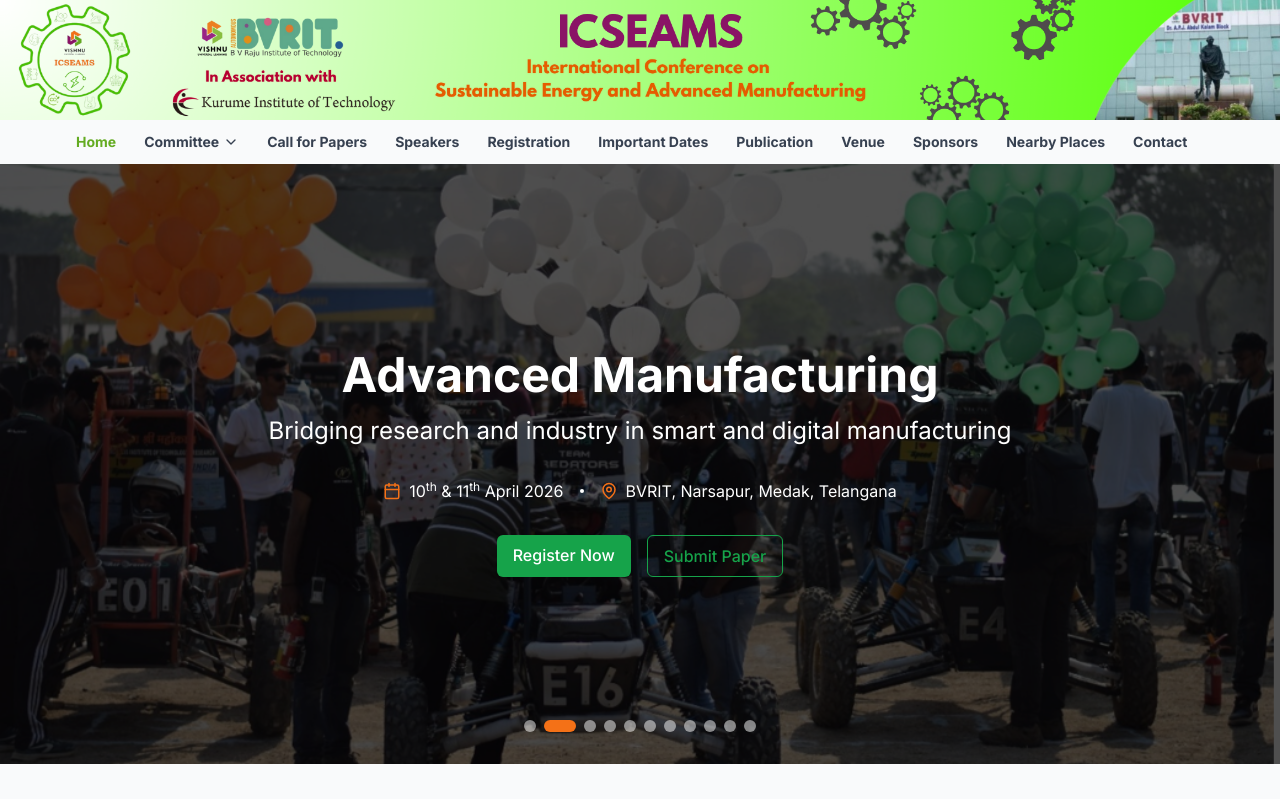
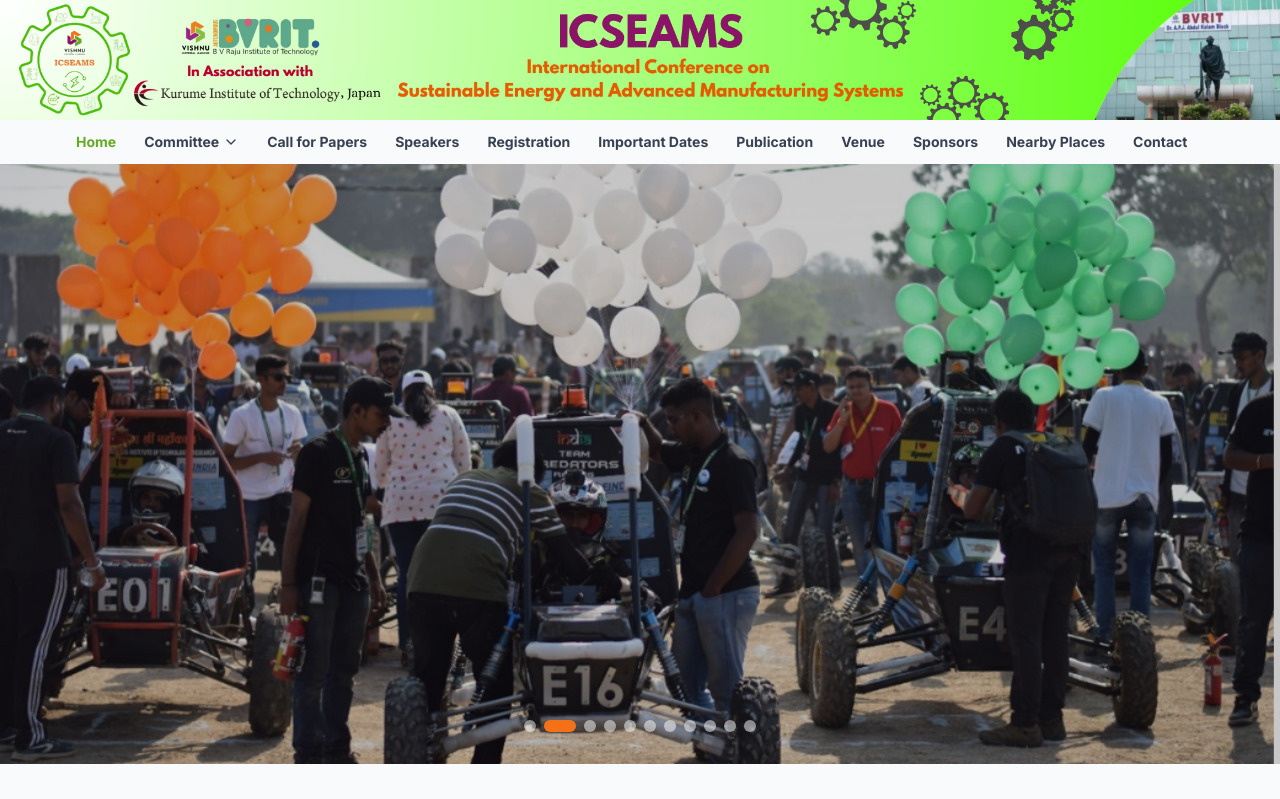
Before and after one commit to skksharif/icseams-conference-landing-page, a React (Vite) app: page / in a window 1280 px wide. Shown: the top 799 px of the page. Built offline with nearby package versions, Linux system fonts and the light colour scheme.

Commit message:
Update dates and enhancements

```diff
--- a/src/components/home/Hero.tsx
+++ b/src/components/home/Hero.tsx
@@ -52,60 +52,7 @@ const Hero: React.FC = () => {
             className="absolute inset-0 bg-cover bg-center"
             style={{ backgroundImage: `url(${slide.image})` }}
           />
-          <div className="absolute inset-0 bg-black bg-opacity-60" />
-          <div className="absolute inset-0 flex flex-col items-center justify-center text-center text-white p-4">
-            {slide.title && (
-              <h1
-                className="text-3xl md:text-4xl lg:text-5xl font-bold mb-4"
-                data-aos="fade-down"
-                data-aos-delay="200"
-              >
-                {slide.title}
-              </h1>
-            )}
-            {slide.subtitle && (
-              <p
-                className="text-lg md:text-xl lg:text-2xl max-w-3xl mb-8"
-                data-aos="fade-up"
-                data-aos-delay="400"
-              >
-                {slide.subtitle}
-              </p>
-            )}
 
-            {index <= 2 && (
-              <>
-                <div
-                  className="flex flex-col sm:flex-row items-center justify-center gap-4 mb-8 text-sm md:text-base"
-                  data-aos="fade-up"
-                  data-aos-delay="600"
-                >
-                  <div className="flex items-center gap-2">
-                    <Calendar size={18} className="text-conference-orange" />
-                    <span>10<sup>th</sup> & 11<sup>th</sup> April 2026</span>
-                  </div>
-                  <div className="hidden sm:block bg-white w-1 h-1 rounded-full" />
-                  <div className="flex items-center gap-2">
-                    <MapPin size={18} className="text-conference-orange" />
-                    <span>BVRIT, Narsapur, Medak, Telangana</span>
-                  </div>
-                </div>
-
-                <div
-                  className="flex flex-col sm:flex-row gap-4"
-                  data-aos="zoom-in"
-                  data-aos-delay="800"
-                >
-                  <Link to="/registration" className="btn-primary">
-                    Register Now
-                  </Link>
-                  <Link to="/call-for-papers" className="btn-outline">
-                    Submit Paper
-                  </Link>
-                </div>
-              </>
-            )}
-          </div>
         </div>
       ))}
 
--- a/src/pages/ContactPage.tsx
+++ b/src/pages/ContactPage.tsx
@@ -78,22 +78,22 @@ const ContactPage: React.FC = () => {
                   <div>
                     <h3 className="font-semibold text-gray-800 mb-1">Phone</h3>
                     <p className="text-gray-800">
-                      <i>Joint Secretary : </i> <br />
-                      +91 8500989791
-                      <br /> Dr. K Nagu
+                      <i>Organizing secretary :</i> <br />
+                      +91 9182139090 <br />
+                      Dr. M Vishnu Vardhan Reddy
                     </p>
                     <div className="mt-2">
-                      <p> </p>
                       <p className="text-gray-800">
-                        <i>Organizing secretary :</i> <br />
-                        +91 9182139090 <br />
-                        Dr. M Vishnu Vardhan Reddy
+                        <i>Joint Secretary : </i> <br />
+                        +91 8500989791 <br />
+                        Dr. K Nagu
                       </p>
                     </div>
                     <div className="mt-2">
-                      <p> </p>
                       <p className="text-gray-800">
-                        <i>Treasurer : </i><br/>+91 9959496084 <br/>Dr. R Naresh
+                        <i>Treasurer : </i> <br />
+                        +91 9959496084 <br />
+                        Dr. R Naresh
                       </p>
                     </div>
                   </div>
@@ -235,8 +235,6 @@ const ContactPage: React.FC = () => {
               </div>
             </div>
           </div>
-
-
         </div>
       </div>
     </>
--- a/src/pages/PublicationPage.tsx
+++ b/src/pages/PublicationPage.tsx
@@ -97,7 +97,7 @@ const PublicationPage: React.FC = () => {
                 </div>
                 <div>
                   <h3 className="text-lg font-semibold text-gray-800 mb-2">
-                    Triple Peer-Review
+                    Double Peer Review
                   </h3>
                   <p className="text-gray-700 text-justify">
                     Each paper is reviewed by at least three expert reviewers
--- a/src/pages/RegistrationPage.tsx
+++ b/src/pages/RegistrationPage.tsx
@@ -124,7 +124,7 @@ const RegistrationPage: React.FC = () => {
               </div>
               <div className="p-4 bg-gray-50 border-t">
                 <p className="text-gray-700 text-sm mb-1">
-                  <strong>Note:</strong> All fees are inclusive of 18% GST
+                  <strong>Note:</strong> All fees are exclusive of 18% GST
                 </p>
                 <p className="text-gray-700 text-sm">
                   Publication charges are separate and will be communicated upon
@@ -150,7 +150,7 @@ const RegistrationPage: React.FC = () => {
                   </li>
                   <li className="flex items-start">
                     <span className="inline-block w-2 h-2 bg-conference-orange rounded-full mt-2 mr-2"></span>
-                    Lunch and refreshments on conference days
+                    Lunch on Inauguration Day and Refreshments
                   </li>
                   <li className="flex items-start">
                     <span className="inline-block w-2 h-2 bg-conference-orange rounded-full mt-2 mr-2"></span>
--- a/src/pages/committee/TechnicalCommittee.tsx
+++ b/src/pages/committee/TechnicalCommittee.tsx
@@ -1,7 +1,6 @@
 import React from "react";
 
 const InternationalTechnicalCommittee: React.FC = () => {
-
   const members = [
     "Alankrita Singh, IIT Roorkee, India",
     "Allen Anilkumar, NIT Calicut, India",
@@ -24,7 +23,6 @@ const InternationalTechnicalCommittee: React.FC = () => {
     "Jeevan Vemula, GITAM School of Technology Hyderabad, India",
     "Karthik Aamanchi, Publicissapient, USA",
     "Kethavath Kranthi Kumar, JNU Delhi, India",
-    "K Kiran Kumar, NIT Warangal, India",
     "Krishna Kishore Mugada, SVNIT Surat, India",
     "K. Sekar, NIT Calicut, India",
     "Manjaiah M, NIT Warangal, India",
@@ -46,7 +44,6 @@ const InternationalTechnicalCommittee: React.FC = () => {
     "Pritam Das, VIT Chennai, India",
     "P Srinivas, GITAM School of Technology Hyderabad, India",
     "Punna Eshwaraiah, GITAM School of Technology Hyderabad, India",
-    "P Vamsi Krishna, NIT Warangal, India",
     "Ramavath Bheekya Naik, NIT Raipur, India",
     "Raghuram S, NIT Surathkal, India",
     "Ravi Pratap Singh, NIT Kurukshetra, India",
@@ -54,12 +51,9 @@ const InternationalTechnicalCommittee: React.FC = () => {
     "Rohith Tamrakar, SVNIT Surat, India",
     "R. Thirumalai, Hindusthan Institute of Technology, India",
     "Sai Saketha Chandra Athkuri, NIT Calicut, India",
-    "Sandeep Reddy Basireddy, IIT Guwahati, India",
-    "Sandeep Soni, SVNIT Surat, India",
     "Saravana Bavan, Dayananda Sagar University, India",
     "Shital Patil, Bosch Global Software Technologies. India",
     "Shivraman, NIT Warangal, India",
-    "Sivasrinivasu Devadula, IIT Madras, India",
     "S. M. Kartheek Sonti, MAHINDRA & MAHINDRA, India",
     "Srihari Dodla, IIT (BHU) Varanasi, India",
     "Suresh Lakhimsetty, SVNIT, Surat, India",
```
Also changed, not shown: src/pages/ImportantDatesPage.tsx (+60 -19 lines), src/pages/committee/AdvisoryCommittee.tsx (+11 -5 lines), public/banner.png, public/mobile-banner.png.
